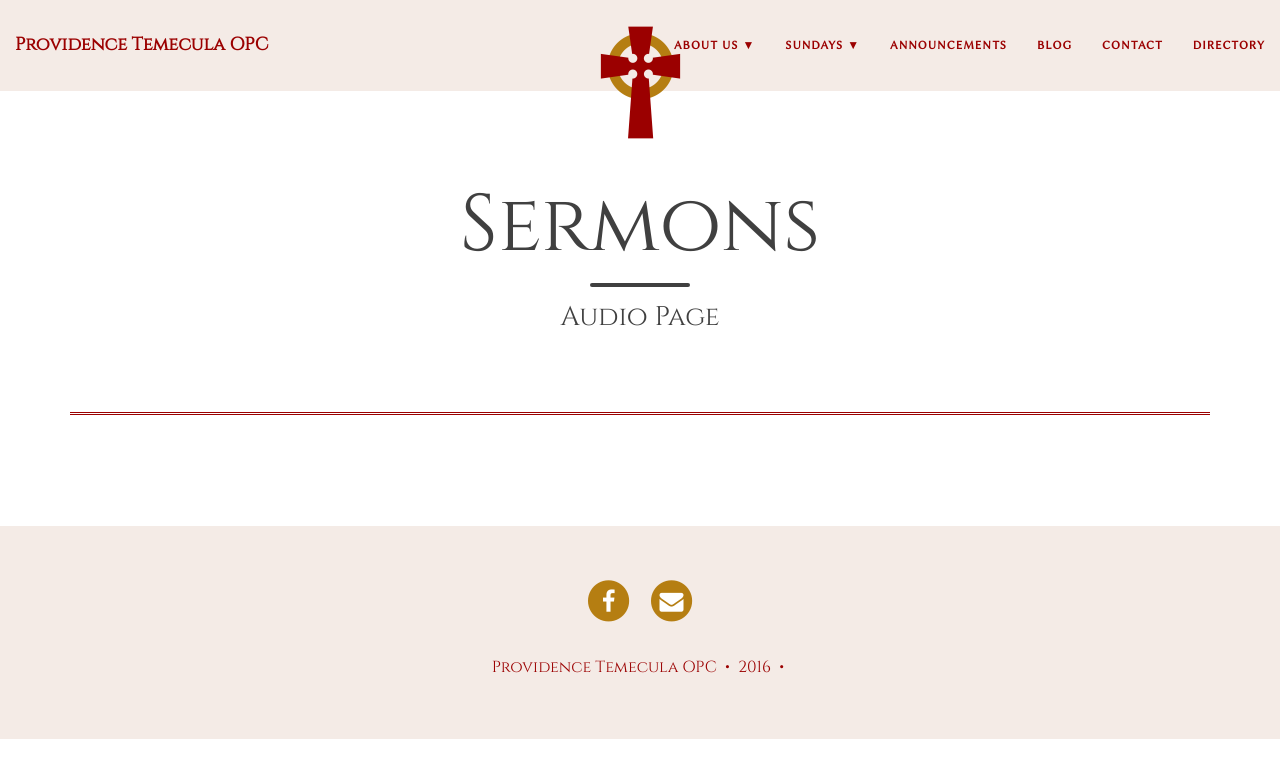
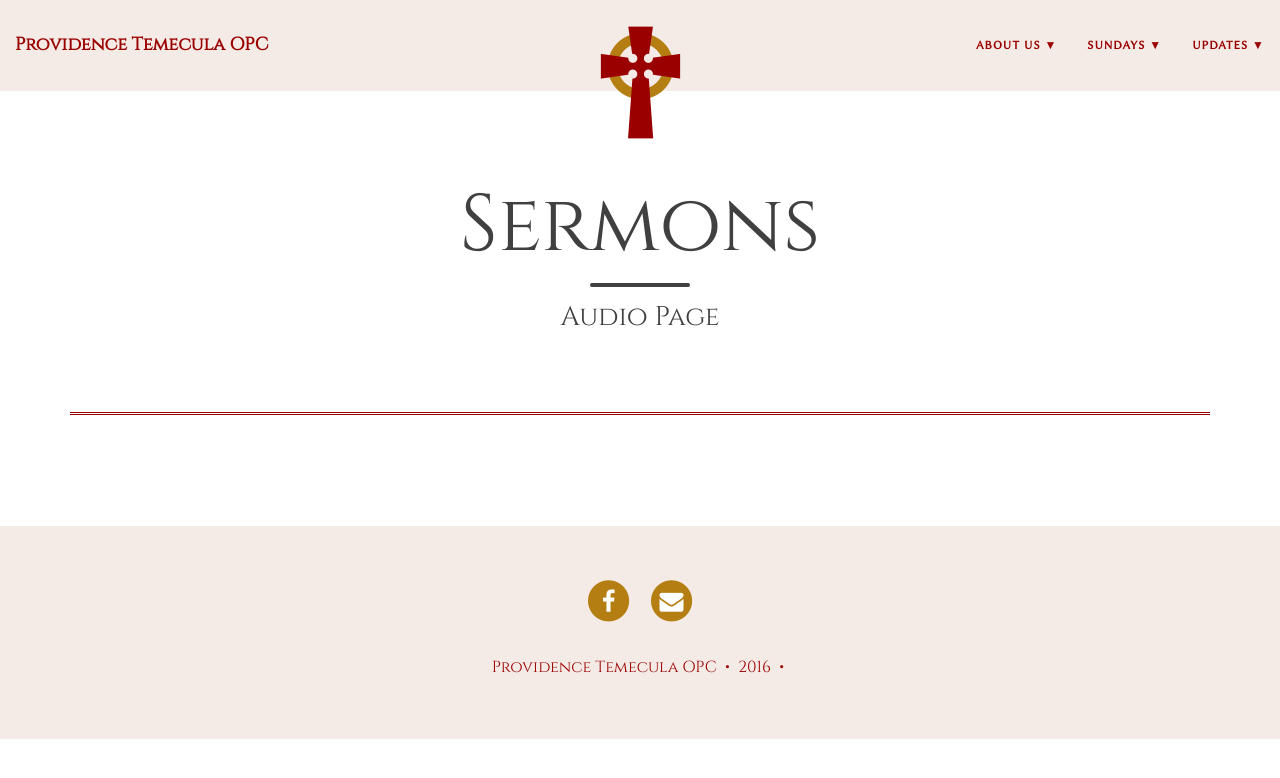
Before and after one commit to japodacaj/temeculaopc.github.io, a Jekyll site: the page built from sermons.html, in a window 1280 px wide. Shown: the top 778 px of the page. Built offline with Jekyll 4.4.1, drawn with Linux system fonts in a browser that asks for light colours; nearby versions of some CDN libraries.

Commit message:
small tweaks

```diff
--- a/_config.yml
+++ b/_config.yml
@@ -27,13 +27,13 @@ navbar-links:
     - About Providence: "about_us"
     - Church Distinctives: "church_distinctives"
     - Chruch Leadership: "church_leadership"
+    - Contact Us: "contact"
   Sundays:
     - What to Expect: "what_to_expect"
     - Sermons: "sermons"
-  Announcements: "announcements"
-  Blog: "blog"
-  Contact: "contact"
-  Directory: "directory"
+  Updates:
+    - Announcements: "announcements"
+    - Church Blog: "blog"
 
 # Image to show in the navigation bar - image must be a square (width = height)
 # Remove this parameter if you don't want an image in the navbar
@@ -45,7 +45,7 @@ avatar: "/img/Prov-OPC-Cross.png"
 # Important: you must keep the "name" parameter, everything else you can remove
 author:
   name: Providence Temecula OPC
-  email: "jcruse@temeculaopc.org"
+  email: "info@temeculaopc.org"
   facebook: "facebook.com"  # eg. daattali
   twitter:   "twitter.com" # eg. daattali
 
@@ -54,7 +54,7 @@ footer-links-active:
   rss: false
   facebook: true
   email: true
-  twitter: true
+  twitter: false
   github: false
   linkedin: false
   stackoverflow: false
--- a/_includes/footer.html
+++ b/_includes/footer.html
@@ -5,7 +5,7 @@
         <ul class="list-inline text-center footer-links">
           {% if site.author.facebook and site.footer-links-active.facebook %}
             <li>
-            <a href="" title="Facebook">
+              <a href="https://www.facebook.com/{{ site.author.facebook }}" title="Facebook">
                 <span class="fa-stack fa-lg">
                   <i class="fa fa-circle fa-stack-2x"></i>
                   <i class="fa fa-facebook fa-stack-1x fa-inverse"></i>
@@ -13,7 +13,26 @@
               </a>
             </li>
           {% endif %}
-
+          {% if site.author.github and site.footer-links-active.github %}
+            <li>
+              <a href="https://github.com/{{ site.author.github }}" title="GitHub">
+                <span class="fa-stack fa-lg">
+                  <i class="fa fa-circle fa-stack-2x"></i>
+                  <i class="fa fa-github fa-stack-1x fa-inverse"></i>
+                </span>
+              </a>
+            </li>
+          {% endif %}
+          {% if site.author.twitter and site.footer-links-active.twitter %}
+            <li>
+              <a href="https://twitter.com/{{ site.author.twitter }}" title="Twitter">
+                <span class="fa-stack fa-lg">
+                  <i class="fa fa-circle fa-stack-2x"></i>
+                  <i class="fa fa-twitter fa-stack-1x fa-inverse"></i>
+                </span>
+              </a>
+            </li>
+          {% endif %}
           {% if site.author.email and site.footer-links-active.email %}
             <li>
               <a href="mailto:{{ site.author.email }}" title="Email me">
@@ -24,7 +43,26 @@
               </a>
             </li>
           {% endif %}
-
+          {% if site.author.linkedin and site.footer-links-active.linkedin %}
+            <li>
+              <a href="https://linkedin.com/{{ site.author.linkedin }}" title="LinkedIn">
+                <span class="fa-stack fa-lg">
+                  <i class="fa fa-circle fa-stack-2x"></i>
+                  <i class="fa fa-linkedin fa-stack-1x fa-inverse"></i>
+                </span>
+              </a>
+            </li>
+          {% endif %}
+          {% if site.author.stackoverflow and site.footer-links-active.stackoverflow %}
+            <li>
+              <a href="https://stackoverflow.com/users/{{ site.author.stackoverflow }}" title="StackOverflow">
+                <span class="fa-stack fa-lg">
+                  <i class="fa fa-circle fa-stack-2x"></i>
+                  <i class="fa fa-stack-overflow fa-stack-1x fa-inverse"></i>
+                </span>
+              </a>
+            </li>
+          {% endif %}
           {% if site.footer-links-active.rss %}
             <li>
               <a href="{{ '/feed.xml' | prepend: site.baseurl }}" title="RSS">
```
Lines whose indentation alone changed are shown as unchanged.
